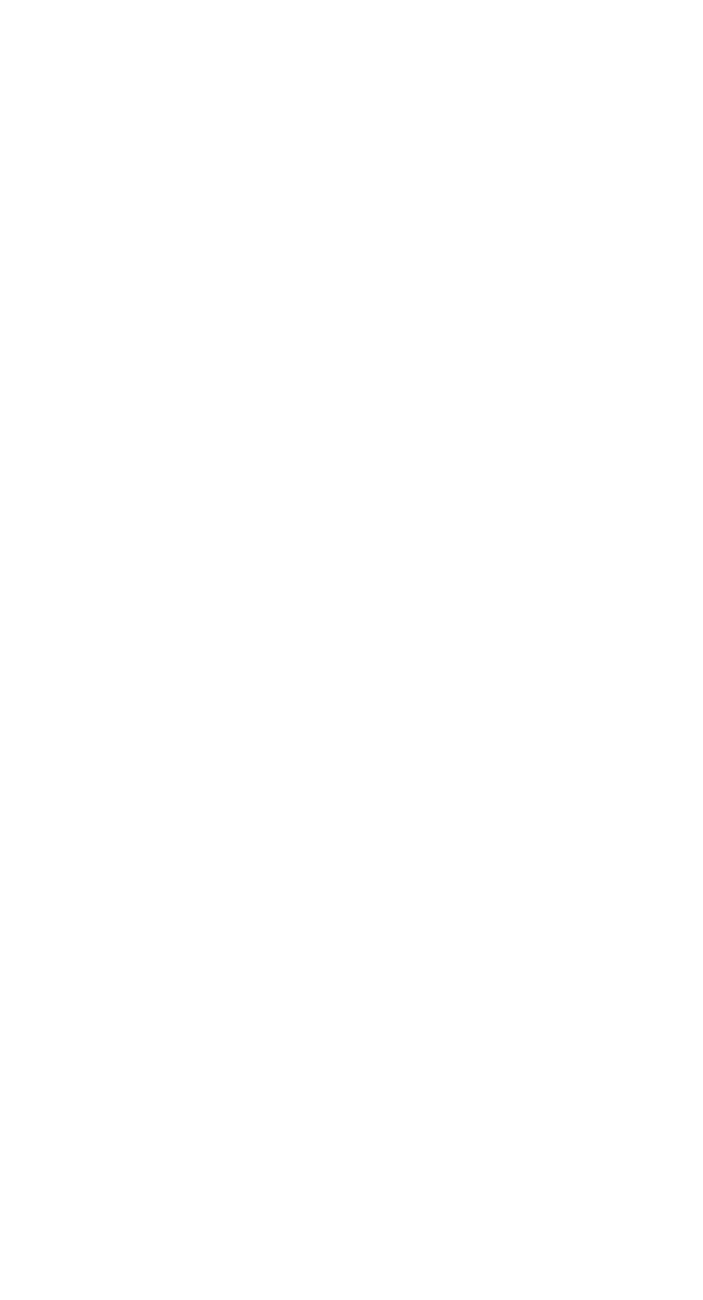
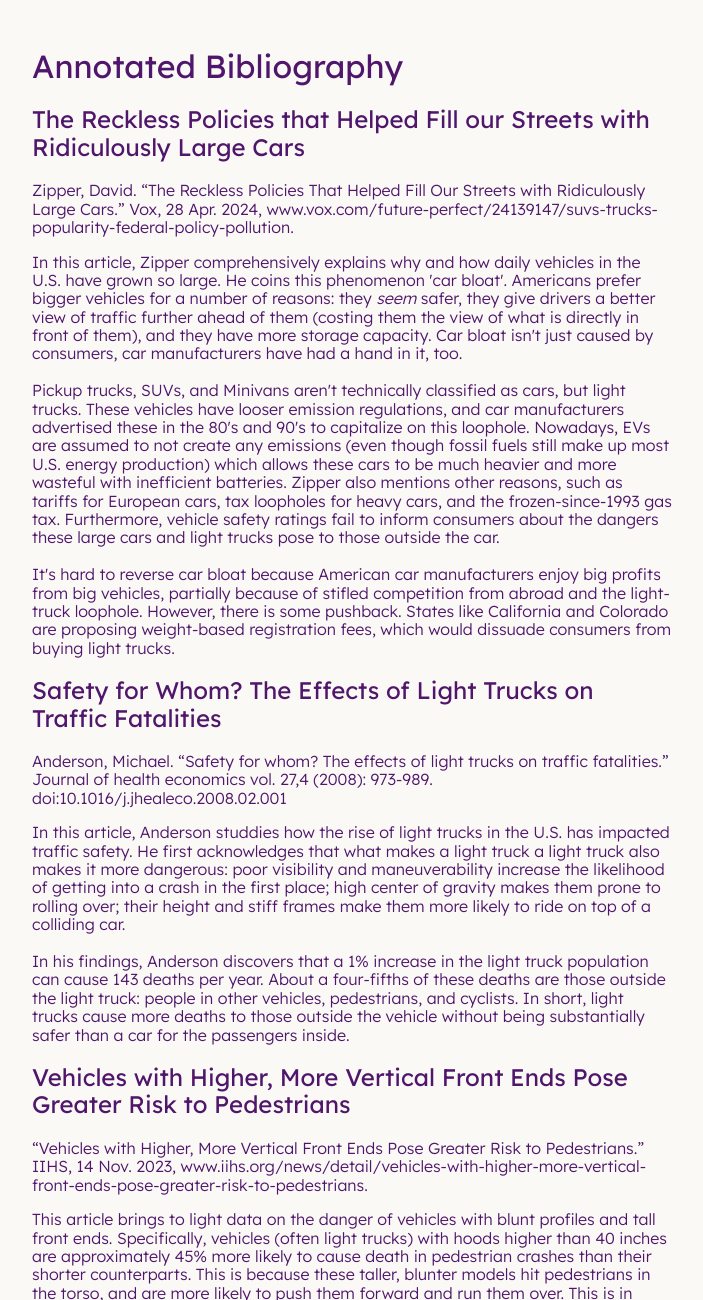
Before and after one commit to reileyaj/157B, a plain HTML site: page capstone/research/annotatedbib.html in a window 1280 px wide. Shown: the top 1300 px of the page, without its empty margins (288-991 px from the left). Before the commit the page ends 800 px from the top, so only its background shows below. Drawn offline with nearby package versions, Linux system fonts and the light colour scheme.

Commit message:
annotated bibliography

```diff
--- a/capstone/research/annotatedbib.html
+++ b/capstone/research/annotatedbib.html
@@ -0,0 +1,51 @@
+<!DOCTYPE html>
+<html lang="en">
+<head>
+    <meta charset="UTF-8">
+    <meta name="viewport" content="width=device-width, initial-scale=1.0">
+    <title>Annotated Bibliography</title>
+
+    <!-- Normalize CSS for browser compatability -->
+    <link href="https://cdnjs.cloudflare.com/ajax/libs/normalize/8.0.1/normalize.min.css" rel="stylesheet">
+
+    <!-- Fonts -->
+    <link rel="preconnect" href="https://fonts.googleapis.com">
+    <link rel="preconnect" href="https://fonts.gstatic.com" crossorigin>
+    <link href="https://fonts.googleapis.com/css2?family=Lexend:wght@300..400&display=swap" rel="stylesheet">
+
+    <!-- My Styles -->
+    <link href="styles.css" rel="stylesheet">
+</head>
+<body>
+    <h1>Annotated Bibliography</h1>
+
+    <h2>The Reckless Policies that Helped Fill our Streets with Ridiculously Large Cars</h2>
+    <p class="citation">Zipper, David. “The Reckless Policies That Helped Fill Our Streets with Ridiculously Large Cars.” Vox, 28 Apr. 2024, www.vox.com/future-perfect/24139147/suvs-trucks-popularity-federal-policy-pollution.</p>
+    <p>
+        In this article, Zipper comprehensively explains why and how daily vehicles in the U.S. have grown so large. He coins this phenomenon 'car bloat'. Americans prefer bigger vehicles for a number of reasons: they <em>seem</em> safer, they give drivers a better view of traffic further ahead of them (costing them the view of what is directly in front of them), and they have more storage capacity. Car bloat isn't just caused by consumers, car manufacturers have had a hand in it, too.
+        <br><br>
+        Pickup trucks, SUVs, and Minivans aren't technically classified as cars, but light trucks. These vehicles have looser emission regulations, and car manufacturers advertised these in the 80's and 90's to capitalize on this loophole. Nowadays, EVs are assumed to not create any emissions (even though fossil fuels still make up most U.S. energy production) which allows these cars to be much heavier and more wasteful with inefficient batteries. Zipper also mentions other reasons, such as tariffs for European cars, tax loopholes for heavy cars, and the frozen-since-1993 gas tax. Furthermore, vehicle safety ratings fail to inform consumers about the dangers these large cars and light trucks pose to those outside the car.
+        <br><br>
+        It's hard to reverse car bloat because American car manufacturers enjoy big profits from big vehicles, partially because of stifled competition from abroad and the light-truck loophole. However, there is some pushback. States like California and Colorado are proposing weight-based registration fees, which would dissuade consumers from buying light trucks.
+    </p>
+
+    <h2>Safety for Whom? The Effects of Light Trucks on Traffic Fatalities</h2>
+    <p class="citation">Anderson, Michael. “Safety for whom? The effects of light trucks on traffic fatalities.” Journal of health economics vol. 27,4 (2008): 973-989. doi:10.1016/j.jhealeco.2008.02.001</p>
+    <p>
+        In this article, Anderson studdies how the rise of light trucks in the U.S. has impacted traffic safety. He first acknowledges that what makes a light truck a light truck also makes it more dangerous: poor visibility and maneuverability increase the likelihood of getting into a crash in the first place; high center of gravity makes them prone to rolling over; their height and stiff frames make them more likely to ride on top of a colliding car.
+        <br><br>
+        In his findings, Anderson discovers that a 1% increase in the light truck population can cause 143 deaths per year. About a four-fifths of these deaths are those outside the light truck: people in other vehicles, pedestrians, and cyclists. In short, light trucks cause more deaths to those outside the vehicle without being substantially safer than a car for the passengers inside.
+    </p>
+
+    <h2>Vehicles with Higher, More Vertical Front Ends Pose Greater Risk to Pedestrians</h2>
+    <p class="citation">“Vehicles with Higher, More Vertical Front Ends Pose Greater Risk to Pedestrians.” IIHS, 14 Nov. 2023, www.iihs.org/news/detail/vehicles-with-higher-more-vertical-front-ends-pose-greater-risk-to-pedestrians.</p>
+    <p>
+        This article brings to light data on the danger of vehicles with blunt profiles and tall front ends. Specifically, vehicles (often light trucks) with hoods higher than 40 inches are approximately 45% more likely to cause death in pedestrian crashes than their shorter counterparts. This is because these taller, blunter models hit pedestrians in the torso, and are more likely to push them forward and run them over. This is in comparison to shorter cars, which are more likely to injure the legs and have the pedestrian fall onto the hood of the car.
+    </p>
+
+    <h2>More than 15,000 Stakeholders Call for Updating Misleading and Dangerous Federal Vehicle Safety Ratings</h2>
+    <p class="citation">“More than 15,000 Stakeholders Call for Updating Misleading and Dangerous Federal Vehicle Safety Ratings: NACTO.” National Association of City Transportation Officials, 4 Apr. 2023, nacto.org/2022/06/09/15000-call-for-update-to-ncap/.</p>
+    <p>
+        This article calls for a change in U.S. vehicle safety ratings, pointing out one glaring flaw: current safety ratings only take into account the safety of those <em>inside </em>the car. With traffic deaths on the rise, the U.S. has the highest rate of auto fatalities in the industrialized world. The article suggests that the New Car Assessment Program (NCAP) considers pedestrian safety by withholding 5-star ratings for vehicles that score poorly on pedestrian safety, have poor visibility from the driver's seat (without help from sensors and cameras), lack intelligent speed assistance, and cannot sense and automatically brake for pedestrians.
+    </p>
+</body>
```
Also changed, not shown: capstone/research/comparativeanalysis.html (+1 -1 lines).
